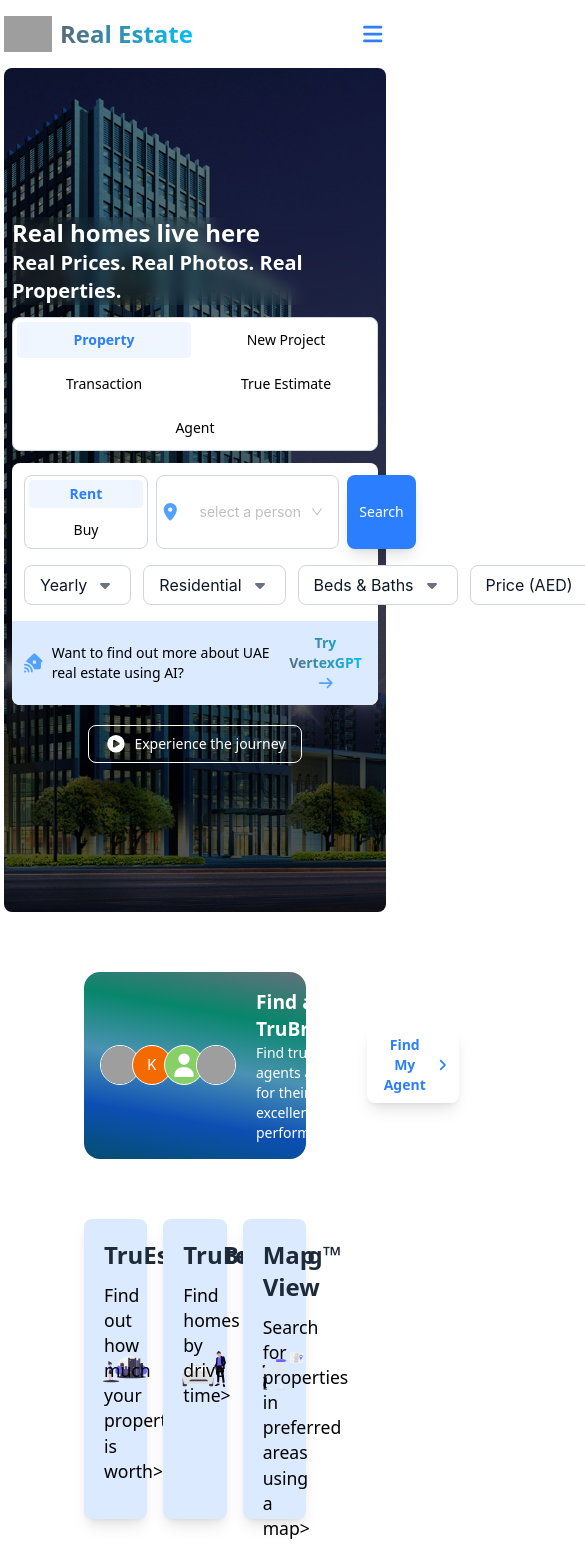
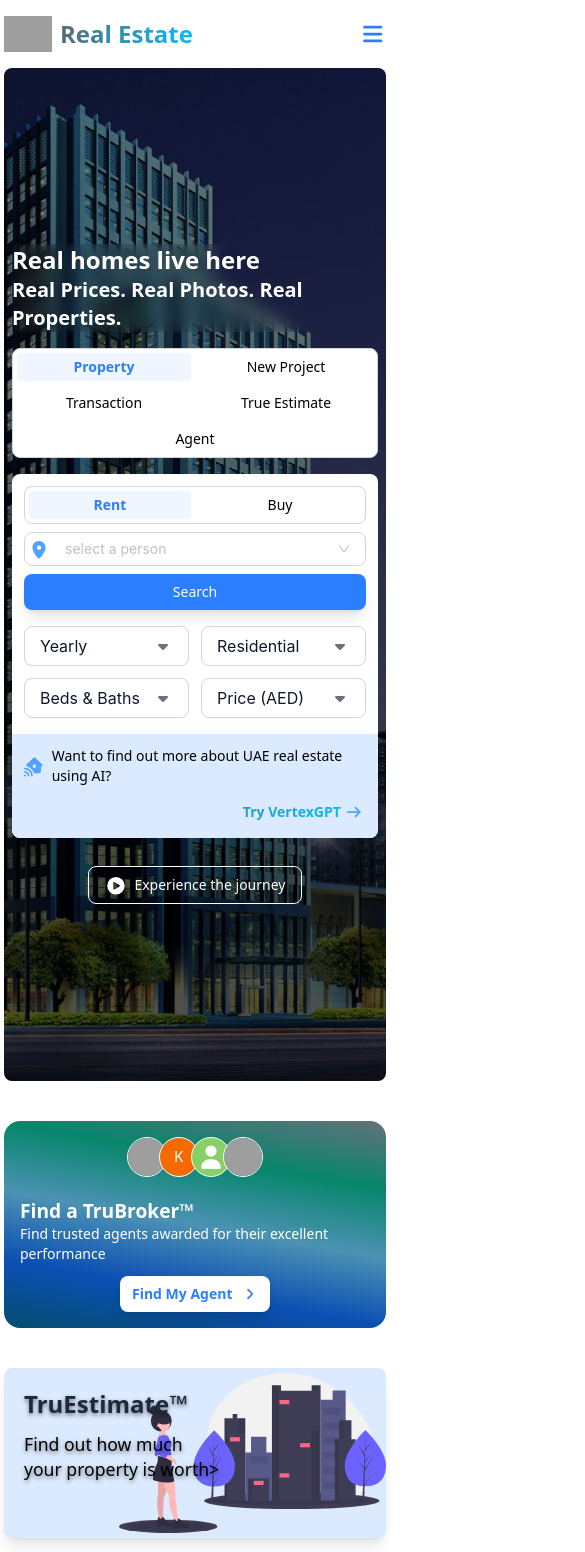
Before and after one commit to anwar108658/vertex-real-state, a React (Vite) app: page / in a window 390 px wide. Shown: the top 1552 px of the page, 585 px wide, since content can reach past the window. Built offline with nearby package versions, Linux system fonts and the light colour scheme; grey boxes are pictures that could not be loaded.

Commit message:
responsive

```diff
--- a/src/Pages/Home.jsx
+++ b/src/Pages/Home.jsx
@@ -23,10 +23,10 @@ const Home = () => {
 
       <HeroSection />
 
-      <main className="px-20">
+      <main className="xl:px-20">
         <section>
-          <div className='step-gradient my-15 rounded-2xl flex justify-between items-center p-4 text-white'>
-            <div className='flex items-center gap-5'>
+          <div className='step-gradient flex-col sm:flex-row gap-3 my-10 lg:my-15 rounded-2xl flex justify-between items-center p-4 text-white'>
+            <div className='flex flex-col sm:flex-row items-center gap-5'>
               <Avatar.Group>
                 <Avatar size="large" src="https://api.dicebear.com/7.x/miniavs/svg?seed=1" />
                 <Avatar size="large" style={{ backgroundColor: '#f56a00' }}>K</Avatar>
@@ -40,14 +40,14 @@ const Home = () => {
                 <p>Find trusted agents awarded for their excellent performance</p>
               </div>
             </div>
-            <button className=' bg-white text-blue-500 font-semibold p-2 px-3 rounded-lg shadow-lg cursor-pointer flex items-center gap-2 hover:gap-3.5 transition-all duration-300'>
+            <button className=' bg-white text-blue-500 font-semibold p-2 px-3 rounded-lg shadow-lg cursor-pointer whitespace-nowrap flex items-center gap-2 hover:gap-3.5 transition-all duration-300'>
               <span>Find My Agent</span>
               <FontAwesomeIcon icon={faAngleRight} />
             </button>
           </div>
-            <div className='grid grid-cols-3 gap-4 pb-10 border-b-1 border-gray-300'>
+            <div className='grid sm:grid-cols-2 md:grid-cols-3 gap-4 pb-10 border-b-1 border-gray-300'>
               {cards.map((card, index) => (
-                <div key={index} style={{ backgroundImage: `url(${card.img})`, backgroundSize: "70% 100%" }} className={`h-[300px] bg-right bg-no-repeat bg-blue-100 p-5 rounded-lg shadow-lg flex flex-col  gap-3 `}>
+                <div key={index} style={{ backgroundImage: `url(${card.img})`, backgroundSize: "70% 100%" }} className={`h-[170px] sm:h-[250px] md:h-[300px] bg-right bg-no-repeat bg-blue-100  text-shadow-[0_2px_4px_rgba(0,0,0,0.5)] p-5 rounded-lg shadow-lg flex flex-col  gap-3 `}>
                   <h3 className='text-2xl font-semibold text-gray-800'>{card.heading}</h3>
                   <p className='max-w-[200px] text-[1.1rem]'>{card.paragraph}</p>
                 </div>
--- a/src/components/Header.jsx
+++ b/src/components/Header.jsx
@@ -71,7 +71,7 @@ const Header = () => {
                     <Dropdown menu={{ items: MenuItems}} trigger={['click']}>
                         <Space className='flex items-center hover:text-[#05bef7] cursor-pointer'>
                             Events
-                            <span className=' text-[.6rem]'>▼</span>
+                            <span className='text-[.6rem]'>▼</span>
                         </Space>
                     </Dropdown>
                 </ul>
--- a/src/components/HeroSection.jsx
+++ b/src/components/HeroSection.jsx
@@ -12,7 +12,7 @@ const HeroSection = () => {
   return (
     <div
     className={`bg-custom-hero flex justify-center items-center  flex-1 rounded-lg px-2`}>
-      <div className='max-w-[800px] h-screen w-full flex flex-col items-center justify-center gap-3 sm:gap-6'>
+      <div className='max-w-[800px] h-[120vh] sm:h-screen w-full flex flex-col items-center justify-center gap-4 sm:gap-6'>
 
         <div className='text-white backdrop-blur-sm '>
             <h1 className='text-2xl font-bold'>Real homes live here</h1>
@@ -22,13 +22,14 @@ const HeroSection = () => {
         <Segment options={data} size="lg"/>
 
         <div className='w-full flex flex-col gap-4 bg-white rounded-lg'>
-          <div className='flex gap-2  rounded-lg px-3 pt-3'>
+          <div className='flex flex-col sm:flex-row gap-2  rounded-lg px-3 pt-3'>
             <Segment options={search1Data} />
             <div className=' flex-4 bg-white p-1 rounded-lg border-gray-300 border-1 flex items-center gap-2'>
               <FontAwesomeIcon icon={faLocationDot} className='text-blue-400' size='lg' />
               <Select
                 className="w-full"
                 variant='borderless'
+                size='small'
                 showSearch={true}
                 onChange={(value) => console.log(value)}
                 allowClear={true}
@@ -52,24 +53,24 @@ const HeroSection = () => {
             </div>
             <button onClick={() => navigate('/search')} className=' flex-1 bg-blue-500 text-white p-2 px-3 rounded-lg shadow-lg cursor-pointer '>Search</button>
           </div>
-          <div className='flex gap-3 px-3'>
+          <div className='flex flex-wrap gap-3 px-3'>
             <Button  variant='filled' ghost size='large' color='default' className='flex-1  !justify-between !bg-white !text-gray-900 !border-gray-300 border-2' icon={<FontAwesomeIcon className='!text-gray-500' icon={faCaretDown} />} iconPosition='end'>Yearly</Button>
             <Button  variant='filled' ghost size='large' color='default' className='flex-1  !justify-between !bg-white !text-gray-900 !border-gray-300 border-2' icon={<FontAwesomeIcon className='!text-gray-500' icon={faCaretDown} />} iconPosition='end'>Residential</Button>
             <Button  variant='filled' ghost size='large' color='default' className='flex-1  !justify-between !bg-white !text-gray-900 !border-gray-300 border-2' icon={<FontAwesomeIcon className='!text-gray-500' icon={faCaretDown} />} iconPosition='end'>Beds & Baths</Button>
             <Button  variant='filled' ghost size='large' color='default' className='flex-1  !justify-between !bg-white !text-gray-900 !border-gray-300 border-2' icon={<FontAwesomeIcon className='!text-gray-500' icon={faCaretDown} />} iconPosition='end'>Price (AED)</Button>
           </div>
-          <div className='flex justify-between bg-blue-100 p-3 rounded-br-lg rounded-bl-lg'>
+          <div className='flex flex-col sm:flex-row gap-3 justify-between bg-blue-100 p-3 rounded-br-lg rounded-bl-lg'>
             <div className='flex items-center gap-2 text-sm'>
               <FontAwesomeIcon icon={faHouseSignal} className='text-blue-400' size='lg' />
               <p>Want to find out more about UAE real estate using AI?</p>
             </div>
-            <button className='cursor-pointer font-semibold text-gradient'>
+            <button className='cursor-pointer p-1 text-right font-semibold whitespace-nowrap text-gradient'>
                 Try VertexGPT <FontAwesomeIcon icon={faArrowRight} className='text-blue-400' />
             </button>
           </div>
         </div>
 
-        <button className="mt-2 :sm:mt-6 flex items-center gap-2 border-1 border-white text-white bg-transparent px-4 py-2 rounded-lg cursor-pointer">
+        <button className="mt-3 sm:mt-6 flex items-center gap-2 border-1 border-white text-white bg-transparent px-4 py-2 rounded-lg cursor-pointer">
           <FontAwesomeIcon icon={faCirclePlay}  size="lg" />
           <span>Experience the journey</span>
         </button>
--- a/src/components/Segment.jsx
+++ b/src/components/Segment.jsx
@@ -20,7 +20,7 @@ const Segment = ({values,options=[],size="md",className=""}) => {
   return (
     <div className={`${className} inline-flex  bg-white flex-wrap justify-center items-center gap-2 border-1 border-gray-300 p-1 rounded-lg`}>
       {options && options.map(item => (
-        <button key={item?.key} onClick={() => handleClick(item.key)} className={`${size === "lg" ? "p-2" : size === "md" ? "p-1" : size === "sm" ? "p-0 " : ""} ${selectedVal === item?.key ? 'bg-blue-50 font-semibold rounded text-blue-500' : ''} min-w-[114px] flex-1 whitespace-nowrap px-4 cursor-pointer flex gap-2 items-center justify-center`}>
+        <button key={item?.key} onClick={() => handleClick(item.key)} className={`${size === "lg" ? "sm:p-2" : size === "md" ? "p-1" : size === "sm" ? "p-0 " : ""} ${selectedVal === item?.key ? 'bg-blue-50 font-semibold rounded text-blue-500' : ''} py-1 min-w-[114px] flex-1 whitespace-nowrap px-4 cursor-pointer flex gap-2 items-center justify-center`}>
           {item?.icon}
           {item?.value}
         </button>
```
